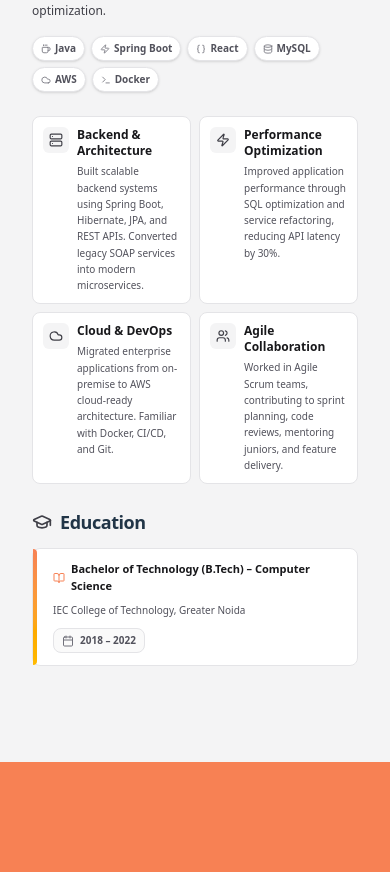
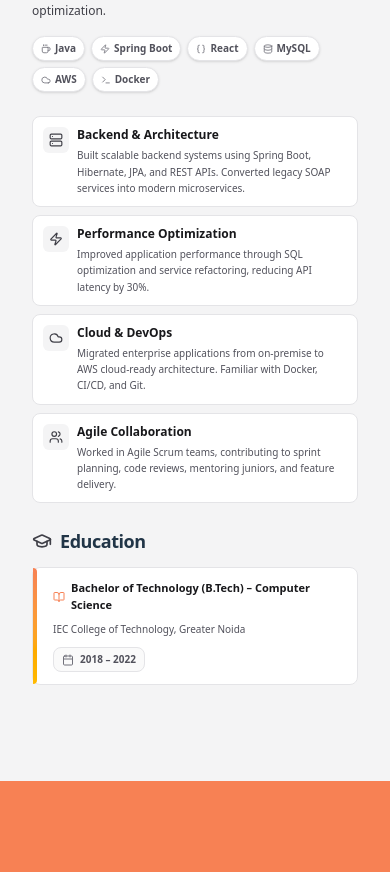
Before and after one commit to AadityaMohan-dev/portfolio-website, a React (Vite) app: page / in a window 390 px wide. Shown: the part 1165-2037 px from the top of the page. Built offline with nearby package versions, Linux system fonts and the light colour scheme.

Commit message:
ui fix for phone

```diff
--- a/src/component/About.tsx
+++ b/src/component/About.tsx
@@ -136,7 +136,7 @@ function About() {
       {/* Highlights - 2 columns on all screens */}
       <motion.div
         variants={itemVariant}
-        className="mt-6 sm:mt-8 lg:mt-10 grid grid-cols-2 gap-2 sm:gap-3  lg:gap-4"
+        className="mt-6 sm:mt-8 lg:mt-10 grid lg:grid-cols-2 gap-2 sm:gap-3  lg:gap-4"
       >
         {highlights.map((card, i) => (
           <motion.div
```
